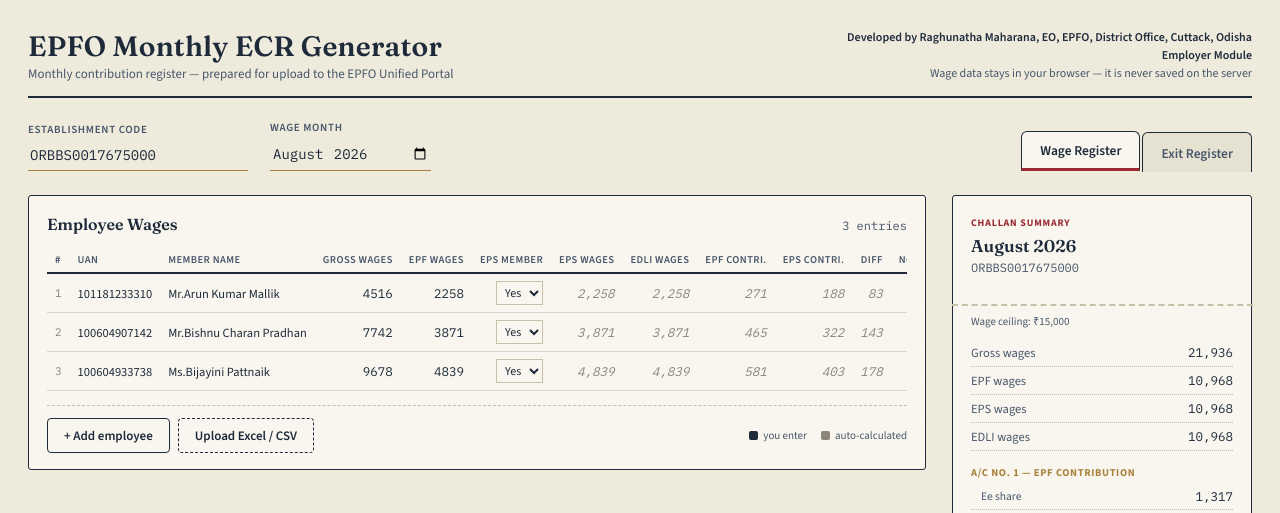
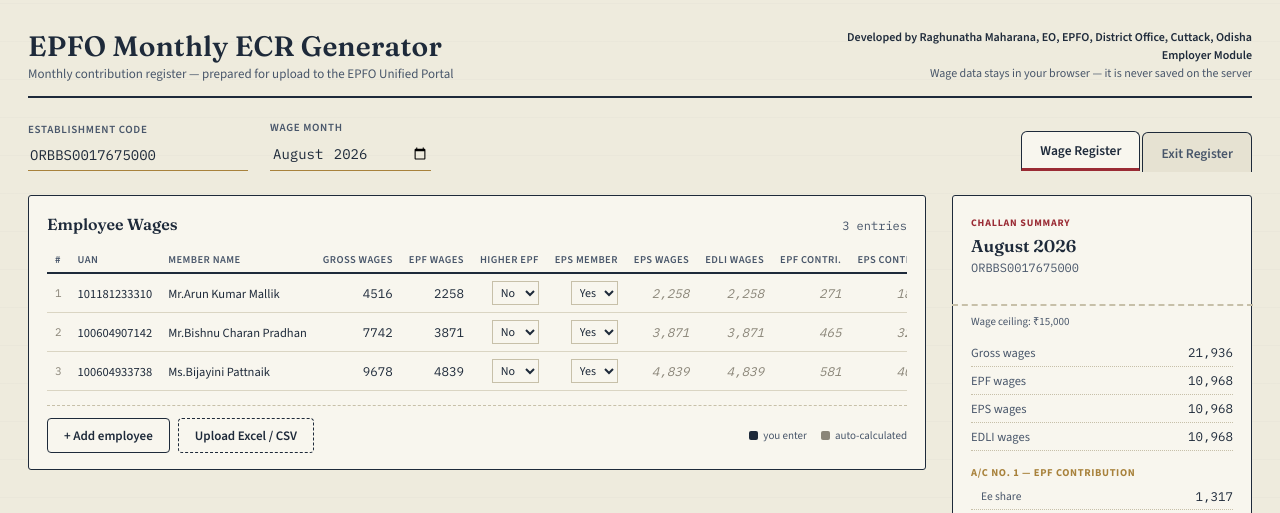
Before and after one commit to EPFRAGHU/ecr-generator, a Flask app: page / in a window 1280 px wide. Shown: the top 513 px of the page. Run offline with Flask 3, Linux system fonts and the light colour scheme; the visitor is signed in with stand-in values (Sample User, id 1); tables that the repository leaves empty hold one stand-in row (values such as "Sample post").

Commit message:
Add Higher EPF option per member
Each row gets a Higher EPF Yes/No dropdown. No caps EPF wages at the
ceiling (15,000 up to 16.09.2026, 25,000 from 17.09.2026); Yes keeps EPF
contributions on the actual wage. EPS and EDLI wages stay capped, so the
EPS contribution is restricted and the excess employer share goes to the
diff. The September "full wages till 16th" status is folded into this flag.

Co-Authored-By: Claude Opus 5.5 <noreply@anthropic.com>

```diff
--- a/app.py
+++ b/app.py
@@ -322,11 +322,11 @@ NEW_CEILING = 25000
 SPLIT_MONTH = "2026-09"
 SPLIT_DAYS_BEFORE, SPLIT_DAYS_AFTER, SPLIT_DAYS_TOTAL = 16, 14, 30
 
-# How a member was treated from 01.09.2026 to 16.09.2026 (FAQ Q7 scenarios)
+# How a member was treated from 01.09.2026 to 16.09.2026 (FAQ Q7 scenarios).
+# Whether EPF is on capped or full wages is the separate "higher EPF" flag.
 SEP_BASES = {
-    "cap",    # Scenario C: EPS member contributing on wages capped at 15,000
-    "full",   # EPS member contributing on full (higher) wages, EPS capped
-    "noeps",  # Scenario B: EPF-only member on full wages, joins EPS 17.09.2026
+    "cap",    # Scenario C: EPS member throughout
+    "noeps",  # Scenario B: EPF-only member, joins EPS 17.09.2026
     "new",    # Scenario A: excluded employee, covered from 17.09.2026
 }
 
@@ -340,36 +340,35 @@ def ceiling_for(wage_month: str) -> int:
     return NEW_CEILING if (wage_month or "") > SPLIT_MONTH else OLD_CEILING
 
 
-def calc_row(epf, wage_month="", eps_member=True, sep_basis="cap") -> dict:
+def calc_row(epf, wage_month="", eps_member=True, sep_basis="cap", higher=False) -> dict:
     """
-    `epf` is the member's EPF wages for the month. Outside September 2026 it
-    is the contribution base as entered; EPS/EDLI wages are capped at the
-    month's ceiling. In September 2026 it is the full-month wage and is
-    split per `sep_basis`.
+    `epf` is the member's full-month EPF wages. EPF wages are capped at the
+    ceiling (15,000 up to 16.09.2026, 25,000 from 17.09.2026) unless `higher`
+    is set, in which case EPF is on the actual wage. EPS and EDLI wages are
+    always capped, so the excess employer share goes to the EPF diff. In
+    September 2026 the wage is split per `sep_basis`.
     """
     w = float(epf or 0)
     if wage_month == SPLIT_MONTH:
         f1 = SPLIT_DAYS_BEFORE / SPLIT_DAYS_TOTAL
         f2 = SPLIT_DAYS_AFTER / SPLIT_DAYS_TOTAL
         old, new = min(w, OLD_CEILING), min(w, NEW_CEILING)
-        if not eps_member:
-            epf_w = w
-            eps_w = 0.0
-            edli_w = old * f1 + new * f2
-        elif sep_basis == "new":
-            epf_w = eps_w = edli_w = new * f2
-        elif sep_basis == "noeps":
-            epf_w = w * f1 + w * f2
-            eps_w = new * f2
-            edli_w = old * f1 + new * f2
-        elif sep_basis == "full":
-            epf_w = w * f1 + w * f2
-            eps_w = edli_w = old * f1 + new * f2
-        else:  # "cap"
-            epf_w = eps_w = edli_w = old * f1 + new * f2
+        split = old * f1 + new * f2
+        edli_w = split
+        if eps_member and sep_basis == "new":
+            epf_w = (w if higher else new) * f2
+            eps_w = edli_w = new * f2
+        else:
+            epf_w = w if higher else split
+            if not eps_member:
+                eps_w = 0.0
+            elif sep_basis == "noeps":
+                eps_w = new * f2
+            else:  # "cap"
+                eps_w = split
     else:
         ceiling = ceiling_for(wage_month)
-        epf_w = w
+        epf_w = w if higher else min(w, ceiling)
         eps_w = min(w, ceiling) if eps_member else 0.0
         edli_w = min(w, ceiling)
 
@@ -387,6 +386,10 @@ def calc_row(epf, wage_month="", eps_member=True, sep_basis="cap") -> dict:
 
 def row_eps_member(row: dict) -> bool:
     return str(row.get("eps", "Y")).strip().upper() != "N"
+
+
+def row_higher_epf(row: dict) -> bool:
+    return str(row.get("higher", "N")).strip().upper() == "Y"
 
 
 def row_sep_basis(row: dict) -> str:
@@ -516,7 +519,9 @@ def generate_ecr():
     for row in rows:
         gross = float(row.get("gross") or 0)
         epf = float(row.get("epf") or 0)
-        calc = calc_row(epf, wage_month, row_eps_member(row), row_sep_basis(row))
+        calc = calc_row(
+            epf, wage_month, row_eps_member(row), row_sep_basis(row), row_higher_epf(row)
+        )
         ncp = row.get("ncp") or 0
         refund = row.get("refund") or 0
 
--- a/static/app.js
+++ b/static/app.js
@@ -20,8 +20,7 @@ const OLD_CEILING = 15000, NEW_CEILING = 25000, SPLIT_MONTH = '2026-09';
 const SPLIT_BEFORE = 16/30, SPLIT_AFTER = 14/30;
 
 const SEP_BASES = {
-  cap:   'EPS member, capped ₹15,000 till 16th',
-  full:  'EPS member, on full wages till 16th',
+  cap:   'EPS member throughout',
   noeps: 'EPF only till 16th, joins EPS 17th',
   new:   'Newly covered from 17th',
 };
@@ -34,18 +33,26 @@ function calc(row){
   const w = Number(row.epf)||0;
   const month = wageMonth();
   const epsMember = row.eps !== 'N';
+  // Higher EPF: EPF on actual wages above the ceiling. EPS/EDLI stay capped,
+  // so the excess employer share goes to the diff.
+  const higher = row.higher === 'Y';
   let epfW, epsW, edliW;
   if(month === SPLIT_MONTH){
     const old = Math.min(w, OLD_CEILING), neu = Math.min(w, NEW_CEILING);
     const split = old*SPLIT_BEFORE + neu*SPLIT_AFTER;
-    if(!epsMember){ epfW = w; epsW = 0; edliW = split; }
-    else if(row.sep === 'new'){ epfW = epsW = edliW = neu*SPLIT_AFTER; }
-    else if(row.sep === 'noeps'){ epfW = w; epsW = neu*SPLIT_AFTER; edliW = split; }
-    else if(row.sep === 'full'){ epfW = w; epsW = edliW = split; }
-    else { epfW = epsW = edliW = split; }
+    edliW = split;
+    if(epsMember && row.sep === 'new'){
+      epfW = (higher ? w : neu)*SPLIT_AFTER;
+      epsW = edliW = neu*SPLIT_AFTER;
+    }else{
+      epfW = higher ? w : split;
+      if(!epsMember) epsW = 0;
+      else if(row.sep === 'noeps') epsW = neu*SPLIT_AFTER;
+      else epsW = split;
+    }
   }else{
     const ceiling = ceilingFor(month);
-    epfW = w;
+    epfW = higher ? w : Math.min(w, ceiling);
     epsW = epsMember ? Math.min(w, ceiling) : 0;
     edliW = Math.min(w, ceiling);
   }
@@ -72,6 +79,8 @@ function renderWageTable(){
     if(uanBad) tr.classList.add('issue-row');
     const epsOpts = [['Y','Yes'],['N','No']].map(([v,l])=>
       `<option value="${v}" ${(row.eps||'Y')===v?'selected':''}>${l}</option>`).join('');
+    const higherOpts = [['N','No'],['Y','Yes']].map(([v,l])=>
+      `<option value="${v}" ${(row.higher||'N')===v?'selected':''}>${l}</option>`).join('');
     const sepOpts = Object.entries(SEP_BASES).map(([v,l])=>
       `<option value="${v}" ${(row.sep||'cap')===v?'selected':''}>${l}</option>`).join('');
     const epfNote = c.epfW !== Math.round(Number(row.epf)||0)
@@ -82,6 +91,7 @@ function renderWageTable(){
       <td class="left editable" contenteditable="true" data-field="name" data-i="${i}">${row.name}</td>
       <td class="editable" contenteditable="true" data-field="gross" data-i="${i}">${row.gross}</td>
       <td class="editable" contenteditable="true" data-field="epf" data-i="${i}">${row.epf}${epfNote}</td>
+      <td><select class="cell-select" data-sfield="higher" data-i="${i}">${higherOpts}</select></td>
       <td><select class="cell-select" data-sfield="eps" data-i="${i}">${epsOpts}</select></td>
       <td class="split-col"><select class="cell-select" data-sfield="sep" data-i="${i}" ${row.eps==='N'?'disabled':''}>${sepOpts}</select></td>
       <td class="calc">${fmt(c.eps)}</td>
@@ -287,7 +297,7 @@ document.querySelectorAll('.tab-btn').forEach(btn=>{
 });
 
 document.getElementById('add-row-btn').addEventListener('click', ()=>{
-  wageRows.push({uan:"", name:"New employee", gross:0, epf:0, ncp:0, refund:0, eps:'Y', sep:'cap'});
+  wageRows.push({uan:"", name:"New employee", gross:0, epf:0, ncp:0, refund:0, higher:'N', eps:'Y', sep:'cap'});
   renderWageTable();
   renderStub();
 });
@@ -429,7 +439,7 @@ function importRows(rows, issues){
       uan: r.uan, name: r.name,
       gross: Number(r.gross)||0, epf: Number(r.epf)||0,
       ncp: Number(r.ncp)||0, refund: Number(r.refund)||0,
-      eps: 'Y', sep: 'cap',
+      higher: 'N', eps: 'Y', sep: 'cap',
     });
     if(issues && issues[i] && issues[i].length) badRows.push(i+1);
   });
--- a/templates/index.html
+++ b/templates/index.html
@@ -88,6 +88,7 @@
               <th class="left">Member name</th>
               <th>Gross wages</th>
               <th>EPF wages</th>
+              <th>Higher EPF</th>
               <th>EPS member</th>
               <th class="split-col">1–16 Sep status</th>
               <th>EPS wages</th>
```
Also changed, not shown: README.md.
